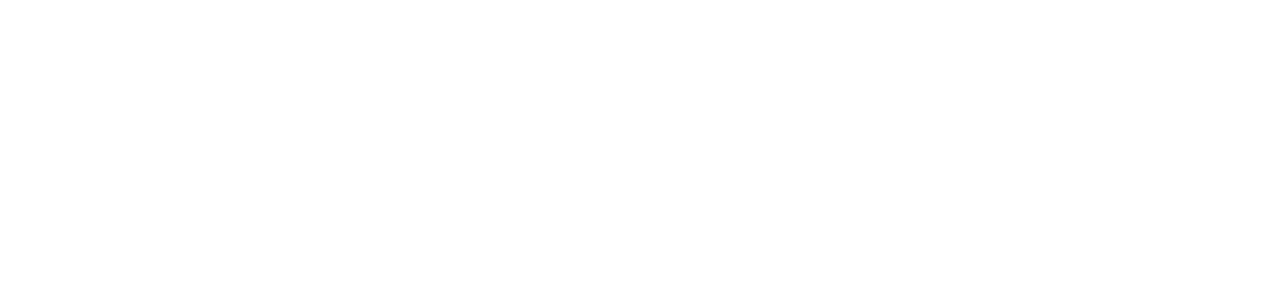
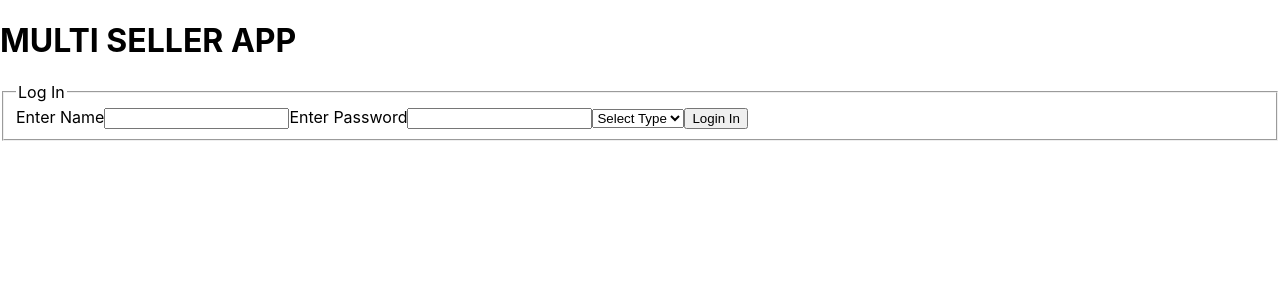
Before and after one commit to abubakrAhmad1/multiple-seller-ecommerce-store, a React (Create React App) app in the folder frontend/: page / in a window 1280 px wide. Shown: the top 300 px of the page. Built offline with nearby package versions, Linux system fonts and the light colour scheme.

Commit message:
feat : add navigation

```diff
--- a/frontend/src/App.js
+++ b/frontend/src/App.js
@@ -4,6 +4,7 @@ import { Outlet } from "react-router-dom";
 function App() {
   return (
     <div>
+      <h1>MULTI SELLER APP</h1>
       <Outlet />
     </div>
   );
--- a/frontend/src/components/Login.jsx
+++ b/frontend/src/components/Login.jsx
@@ -1,6 +1,6 @@
 import { useDispatch, useSelector } from "react-redux";
 import { handleChange, submitSignInData } from "../redux/slice/signInSlice";
-import {setUser} from '../redux/slice/loginUser';
+import { setUser } from "../redux/slice/loginUser";
 import { useNavigate } from "react-router-dom";
 
 export default function Login() {
@@ -18,7 +18,11 @@ export default function Login() {
       .unwrap()
       .then((res) => {
         dispatch(setUser(variables));
-        navigate("/searchProducts");
+        if (variables.type === "seller") {
+          navigate('/AddProducts');
+        } else {
+          navigate("/searchProducts");
+        }
       })
       .catch((error) => {
         alert("Wrong Credentials.!!");
--- a/frontend/src/routes/index.js
+++ b/frontend/src/routes/index.js
@@ -1,4 +1,3 @@
-// src/router.js
 import { createBrowserRouter } from "react-router-dom";
 import App from "../App";
 import Login from "../components/Login";
@@ -13,12 +12,13 @@ const router = createBrowserRouter([
     path: "/",
     element: <App />,
     children: [
-      { path: "/login", element: <Login /> },
-      { path: "/signup", element: <Signup /> },
-      { path: "/searchProducts", element: <SearchProducts /> },
-      { path: "/cart", element: <Cart /> },
-      { path: "/addProducts", element: <AddProducts /> },
-      { path: "/addProductDiscription", element: <ProductDiscription /> },
+      { index: true, element: <Login /> }, // 👈 This makes / show the Login page
+      { path: "login", element: <Login /> },
+      { path: "signup", element: <Signup /> },
+      { path: "searchProducts", element: <SearchProducts /> },
+      { path: "cart", element: <Cart /> },
+      { path: "addProducts", element: <AddProducts /> },
+      { path: "addProductDiscription", element: <ProductDiscription /> },
     ],
   },
 ]);
```
